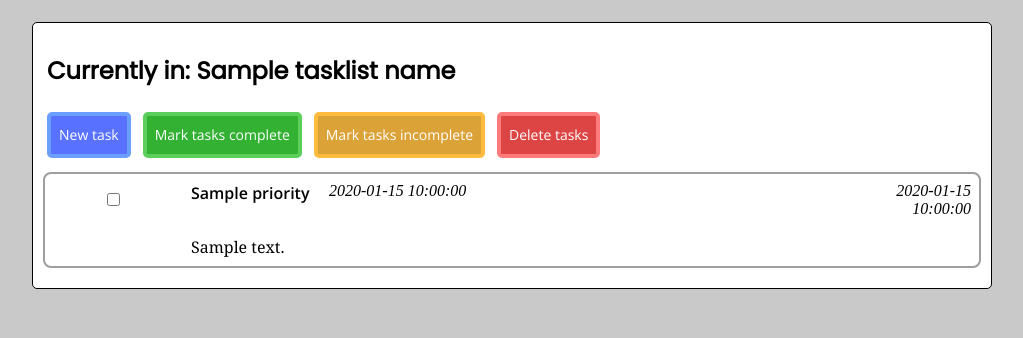
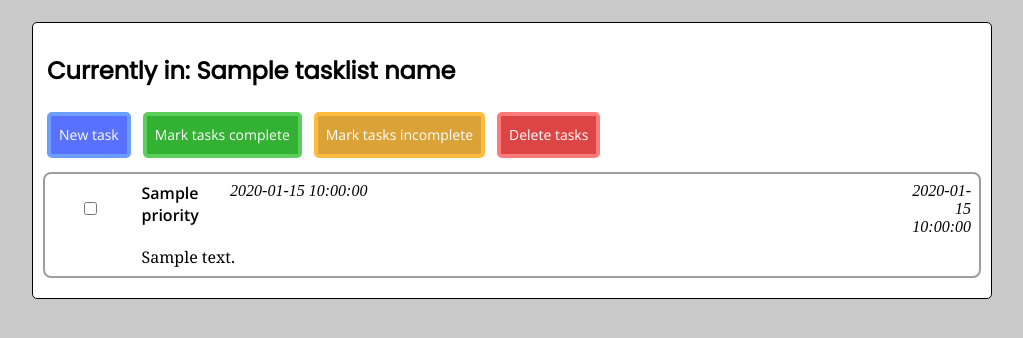
Before and after one commit to onstop4/WillDo, a Flask app: template willdo/templates/within_tasklist/select_task.html in a window 1280 px wide. Shown: the part 69-407 px from the top of the page, without its empty margins (128-1151 px from the left). Run offline with Flask 2, Linux system fonts and the light colour scheme; the template is opened without the code that fills it: most values are stand-ins (such as "Sample title", 1, 10 or a date in 2020); parts of the project's set-up code (start-up, migrations or seed data) failed here and were passed over.

Commit message:
Adjust gaps and column widths on list of tasks.

```diff
--- a/willdo/static/styles/within-tasklist.css
+++ b/willdo/static/styles/within-tasklist.css
@@ -1,10 +1,10 @@
 .main-list__task-entry {
     display: grid;
-    grid-template-columns: 1fr 1fr 4fr 1fr;
+    grid-template-columns: 1fr 1fr 8fr 1fr;
     grid-template-areas:
         "checkbox priority due-date creation-date"
         "completion-status description description description";
-    gap: 10px;
+    gap: 2px 6px;
 }
 
 .main-list__task-entry-info {
```
